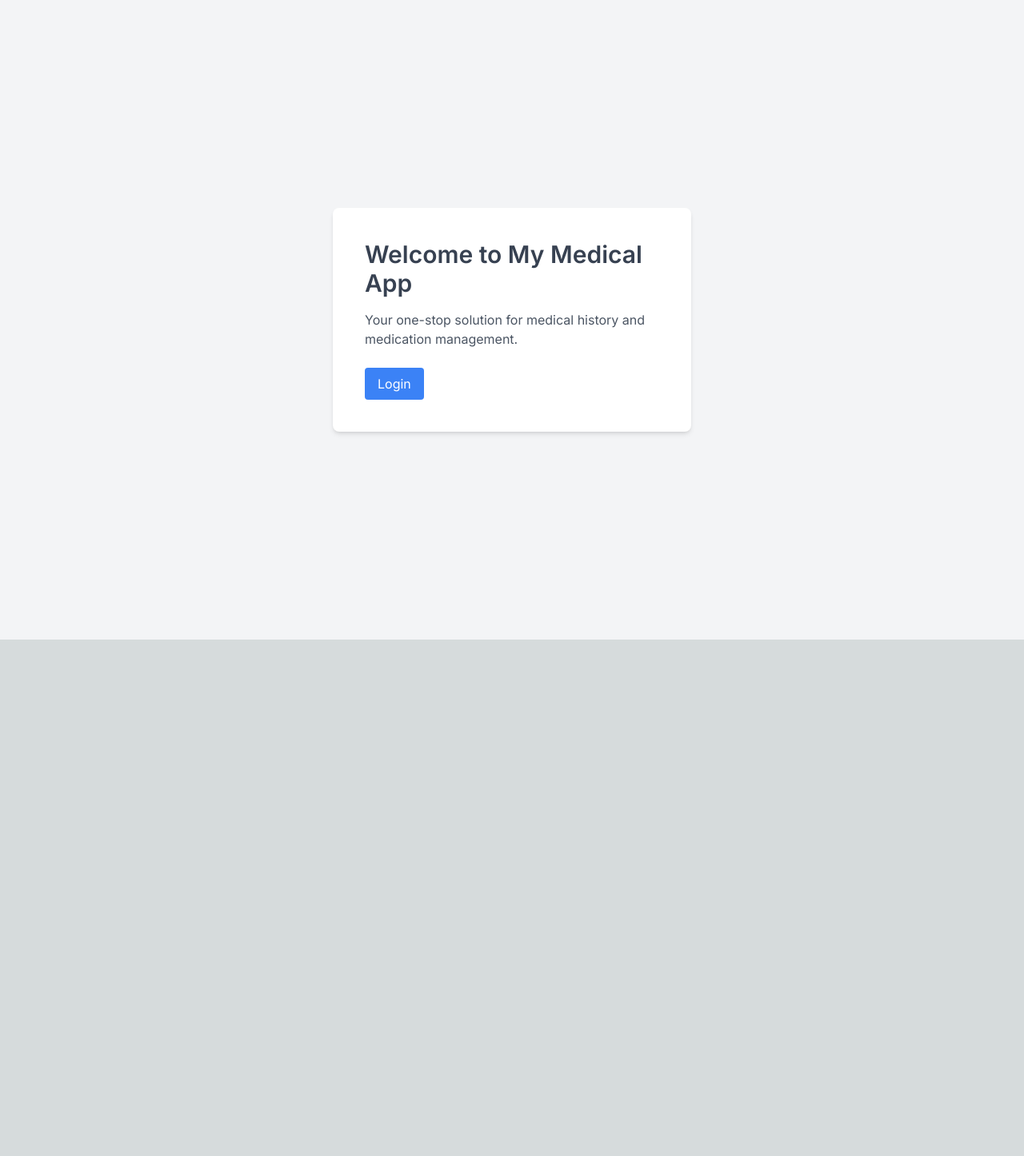
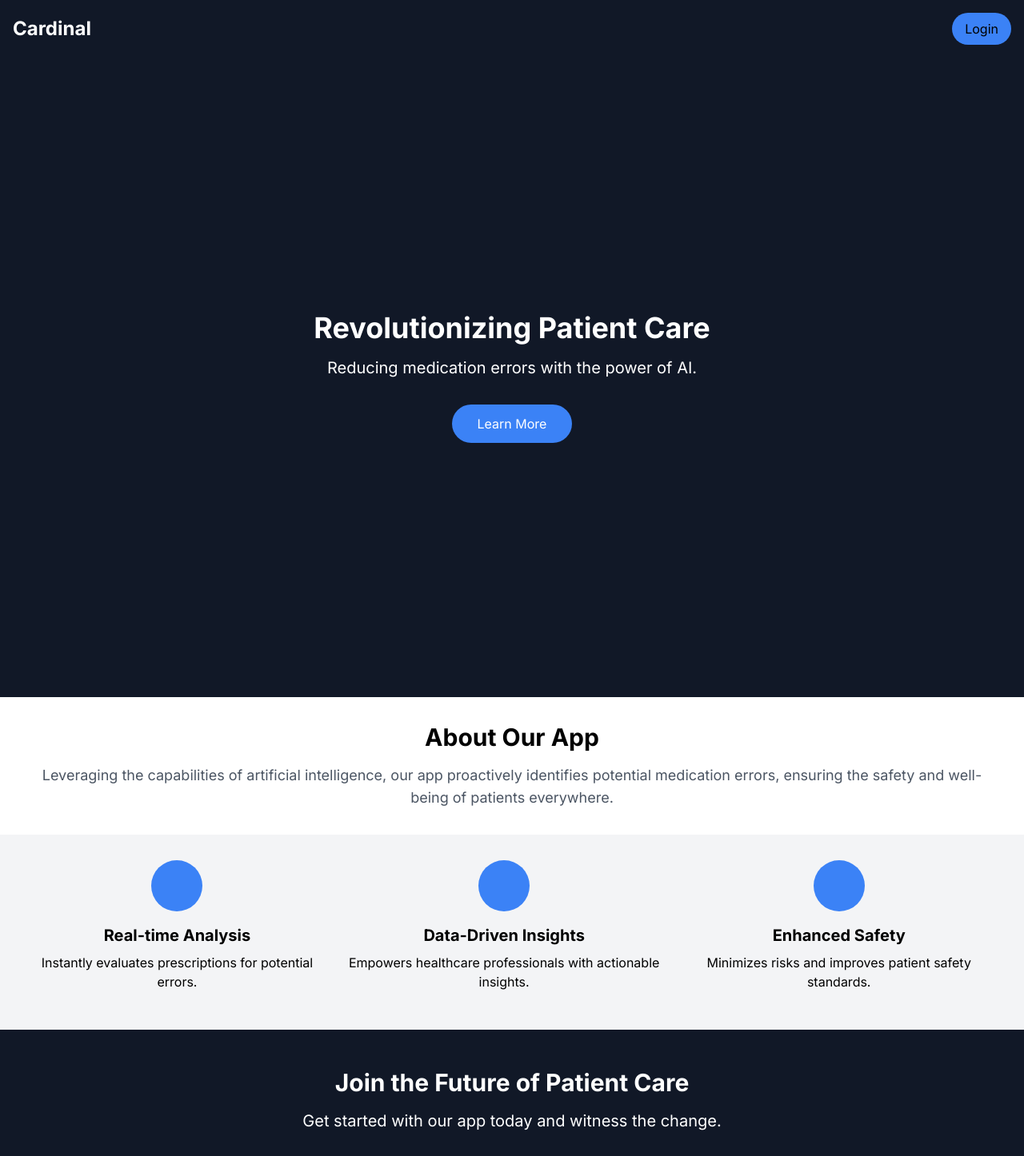
Before and after one commit to dgzct11/CardinalHacks2023, a Next.js app in the folder cardinal/: page /home in a window 1280 px wide. Shown: the top 1446 px of the page at 80% size. Before the commit the page ends 800 px from the top, so only its background shows below. Built offline with nearby package versions, Linux system fonts and the light colour scheme.

Commit message:
updated home page

```diff
--- a/cardinal/src/app/home/page.tsx
+++ b/cardinal/src/app/home/page.tsx
@@ -1,21 +1,65 @@
-import Head from 'next/head'
+// page.tsx
 
-export default function Home() {
+import Head from 'next/head';
+
+const HomePage = () => {
   return (
-    <div className="bg-gray-100 min-h-screen flex items-center justify-center">
+    <div>
       <Head>
-        <title>My Medical App</title>
-        <meta name="description" content="Manage your medical history and medication" />
-        <link rel="icon" href="/favicon.ico" />
+        <title>AI Medication Assistant</title>
       </Head>
 
-      <div className="bg-white p-10 rounded-lg shadow-md w-full max-w-md">
-        <h1 className="text-3xl mb-4 font-semibold text-gray-700">Welcome to My Medical App</h1>
-        <p className="text-gray-600 mb-6">Your one-stop solution for medical history and medication management.</p>
-        <button className="bg-blue-500 text-white px-4 py-2 rounded hover:bg-blue-600 focus:outline-none focus:ring-2 focus:ring-blue-200">
-          Login
-        </button>
+      {/* Navbar */}
+      <nav className="bg-gray-900 p-4 flex justify-between items-center">
+        <span className="text-2xl text-white font-bold">Cardinal</span>
+        <button className="bg-blue-500 hover:bg-blue-600 px-4 py-2 rounded-full transition duration-300">Login</button>
+      </nav>
+
+      {/* Hero Section */}
+      <div className="bg-gray-900 h-screen flex flex-col justify-center items-center text-white">
+        <h1 className="text-4xl font-bold mb-4">Revolutionizing Patient Care</h1>
+        <p className="text-xl mb-8">Reducing medication errors with the power of AI.</p>
+        <a href="#about" className="bg-blue-500 hover:bg-blue-600 px-8 py-3 rounded-full transition duration-300">Learn More</a>
+      </div>
+
+      {/* Brief Introduction */}
+      <div id="about" className="p-8 bg-white">
+        <h2 className="text-3xl font-bold mb-4 text-center">About Our App</h2>
+        <p className="text-gray-600 text-lg text-center">Leveraging the capabilities of artificial intelligence, our app proactively identifies potential medication errors, ensuring the safety and well-being of patients everywhere.</p>
+      </div>
+
+      {/* Key Features/Benefits */}
+      <div className="flex justify-around p-8 bg-gray-100">
+        {/* Feature 1 */}
+        <div className="flex flex-col items-center mb-4">
+          <div className="w-16 h-16 bg-blue-500 rounded-full mb-4"></div>
+          <h3 className="text-xl font-bold mb-2">Real-time Analysis</h3>
+          <p className="text-center">Instantly evaluates prescriptions for potential errors.</p>
+        </div>
+
+        {/* Feature 2 */}
+        <div className="flex flex-col items-center mb-4">
+          <div className="w-16 h-16 bg-blue-500 rounded-full mb-4"></div>
+          <h3 className="text-xl font-bold mb-2">Data-Driven Insights</h3>
+          <p className="text-center">Empowers healthcare professionals with actionable insights.</p>
+        </div>
+
+        {/* Feature 3 */}
+        <div className="flex flex-col items-center mb-4">
+          <div className="w-16 h-16 bg-blue-500 rounded-full mb-4"></div>
+          <h3 className="text-xl font-bold mb-2">Enhanced Safety</h3>
+          <p className="text-center">Minimizes risks and improves patient safety standards.</p>
+        </div>
+      </div>
+
+      {/* Call-To-Action (CTA) */}
+      <div className="bg-gray-900 text-white py-12 text-center">
+        <h2 className="text-3xl font-bold mb-4">Join the Future of Patient Care</h2>
+        <p className="text-xl mb-8">Get started with our app today and witness the change.</p>
+        <button className="bg-blue-500 hover:bg-blue-600 px-8 py-3 rounded-full transition duration-300">Get Started</button>
       </div>
     </div>
-  )
+  );
 }
+
+export default HomePage;
```
